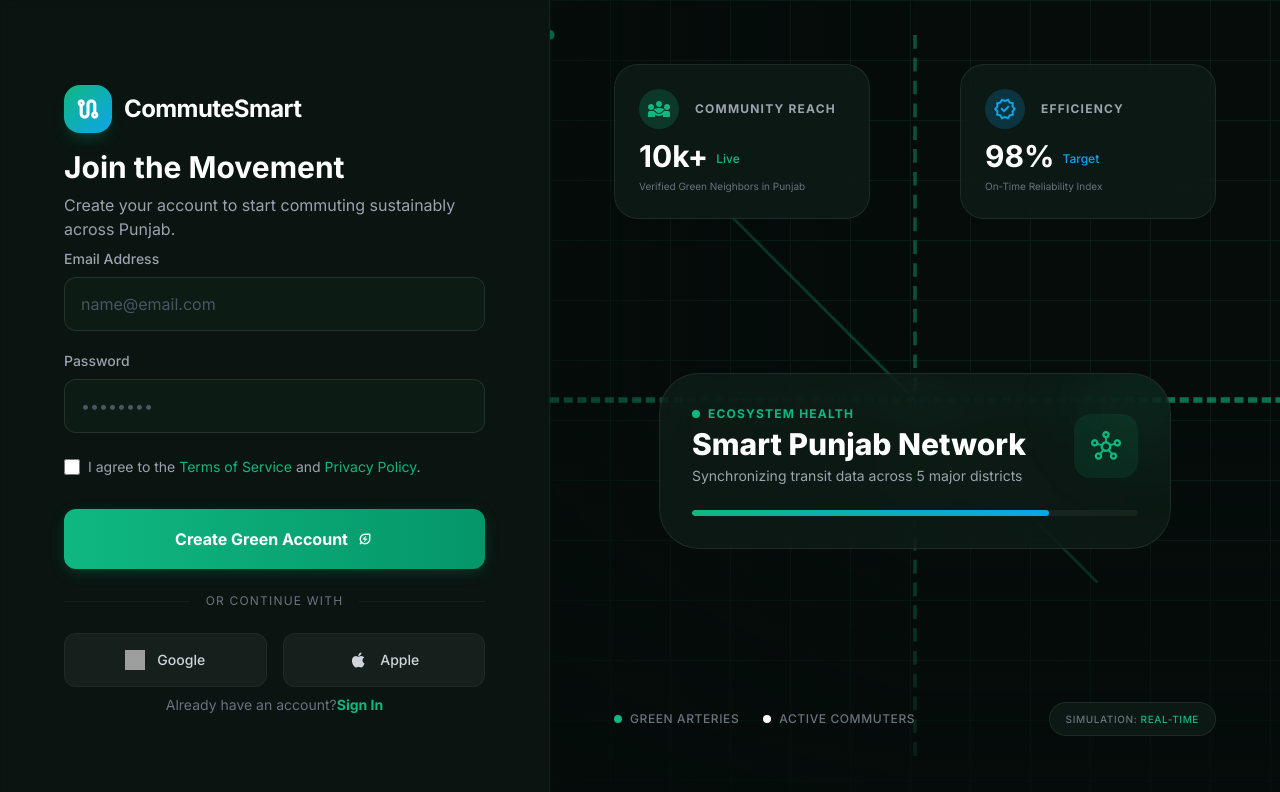
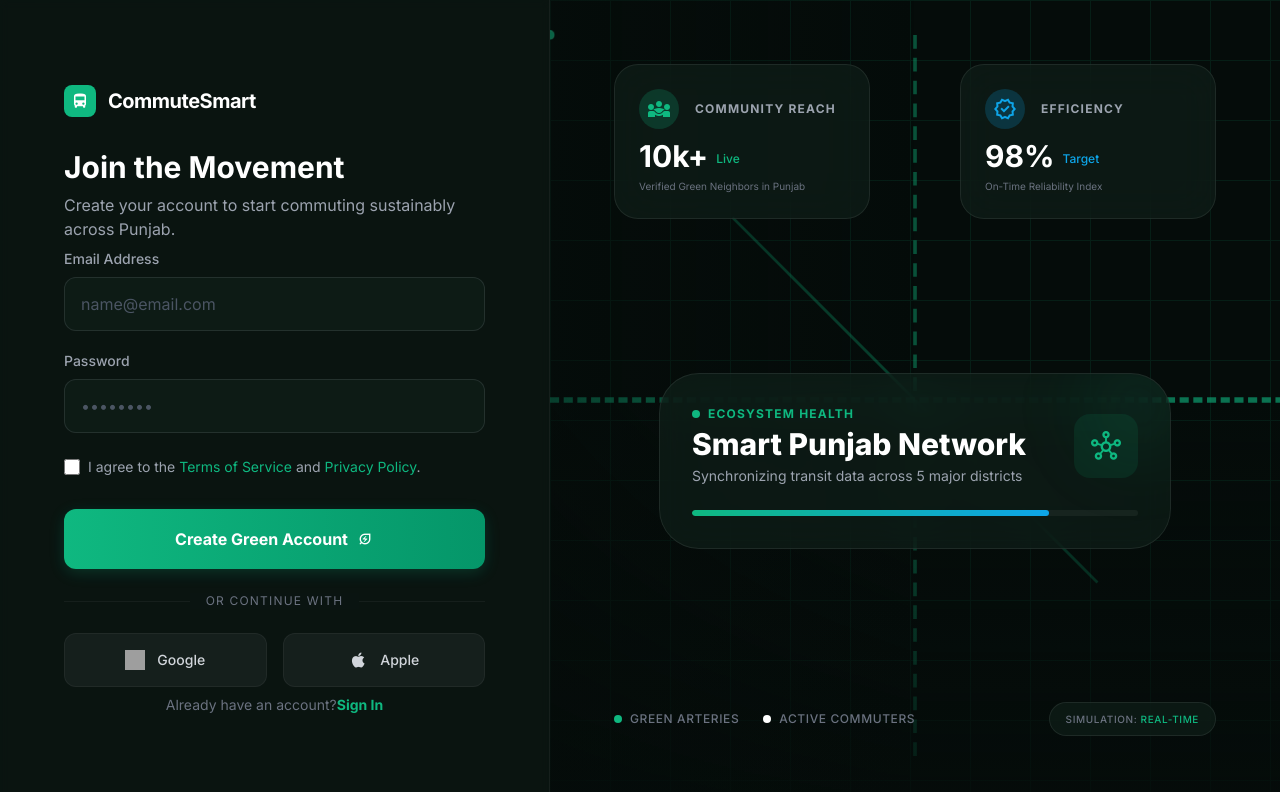
Before and after one commit to Sukhpreet-Singh2428/CommuteSmart, a React (Vite) app in the folder frontend/: page /register in a window 1280 px wide. Shown: the top 792 px of the page. Built offline with nearby package versions, Linux system fonts and the light colour scheme; no server answers; grey boxes are pictures that could not be loaded.

Commit message:
changing icons so that all pages have uniform icons

```diff
--- a/frontend/src/pages/Alerts.tsx
+++ b/frontend/src/pages/Alerts.tsx
@@ -140,9 +140,11 @@ export function Alerts() {
     <div className="min-h-screen w-full flex flex-col bg-[#0a1411]">
       {/* Navigation */}
       <nav className="h-16 flex items-center justify-between px-6 border-b border-primary/20 bg-[#0a1411]/80 backdrop-blur-md z-50">
-        <div className="flex items-center gap-2">
-          <div className="w-8 h-8 rounded bg-[#0fb880] flex items-center justify-center text-white font-bold text-lg shadow-[0_0_15px_rgba(15,184,128,0.4)]">C</div>
-          <span className="font-bold text-xl tracking-tight text-white">Commute<span className="text-[#0fb880]">Smart</span></span>
+        <div className="flex items-center gap-3">
+          <div className="w-8 h-8 rounded-lg bg-primary flex items-center justify-center">
+            <span className="material-icons text-white text-lg">directions_bus</span>
+          </div>
+          <span className="font-bold text-xl tracking-tight text-white">CommuteSmart</span>
         </div>
         <div className="hidden md:flex items-center gap-8">
           <Link className="text-gray-400 hover:text-white transition-colors text-sm font-medium" to="/dashboard">Dashboard</Link>
--- a/frontend/src/pages/Dashboard.tsx
+++ b/frontend/src/pages/Dashboard.tsx
@@ -531,8 +531,10 @@ export function Dashboard() {
       {/* Navigation */}
       <nav className="h-16 flex items-center justify-between px-8 border-b border-primary/20 bg-[#0a1411]/80 backdrop-blur-md z-50 relative">
         <div className="flex items-center gap-3">
-          <div className="w-8 h-8 rounded bg-[#0fb880] flex items-center justify-center text-white font-bold text-lg shadow-[0_0_15px_rgba(15,184,128,0.4)]">C</div>
-          <span className="font-bold text-xl tracking-tight text-white">Commute<span className="text-[#0fb880]">Smart</span></span>
+          <div className="w-8 h-8 rounded-lg bg-primary flex items-center justify-center">
+            <span className="material-icons text-white text-lg">directions_bus</span>
+          </div>
+          <span className="font-bold text-xl tracking-tight text-white">CommuteSmart</span>
         </div>
         <div className="hidden md:flex items-center justify-center flex-1 gap-12">
           <Link className="text-[#0fb880] border-b-2 border-[#0fb880] h-16 flex items-center text-sm font-medium" to="/dashboard">Dashboard</Link>
--- a/frontend/src/pages/Login.tsx
+++ b/frontend/src/pages/Login.tsx
@@ -41,10 +41,10 @@ export function Login() {
       <div className="w-full lg:w-[450px] xl:w-[550px] flex flex-col justify-center p-8 lg:p-16 z-20 relative bg-background-dark/80 backdrop-blur-sm border-r border-white/5">
         <div className="w-full max-w-md mx-auto my-2">
           <div className="flex items-center gap-3 mb-8">
-            <div className="w-12 h-12 rounded-2xl bg-gradient-to-br from-primary to-secondary flex items-center justify-center shadow-lg shadow-primary/20">
-              <span className="material-symbols-outlined text-white font-bold">route</span>
+            <div className="w-8 h-8 rounded-lg bg-primary flex items-center justify-center">
+              <span className="material-icons text-white text-lg">directions_bus</span>
             </div>
-            <span className="font-bold text-2xl tracking-tight text-white">CommuteSmart</span>
+            <span className="font-bold text-xl tracking-tight text-white">CommuteSmart</span>
           </div>
 
           <div className="mb-3">
--- a/frontend/src/pages/Profile.tsx
+++ b/frontend/src/pages/Profile.tsx
@@ -106,9 +106,11 @@ export function Profile() {
     <div className="min-h-screen w-full flex flex-col bg-[#0a1411]">
       {/* Navigation */}
       <nav className="h-16 flex items-center justify-between px-6 border-b border-primary/20 bg-[#0a1411]/80 backdrop-blur-md z-50">
-        <div className="flex items-center gap-2">
-          <div className="w-8 h-8 rounded bg-[#0fb880] flex items-center justify-center text-white font-bold text-lg shadow-[0_0_15px_rgba(15,184,128,0.4)]">C</div>
-          <span className="font-bold text-xl tracking-tight text-white">Commute<span className="text-[#0fb880]">Smart</span></span>
+        <div className="flex items-center gap-3">
+          <div className="w-8 h-8 rounded-lg bg-primary flex items-center justify-center">
+            <span className="material-icons text-white text-lg">directions_bus</span>
+          </div>
+          <span className="font-bold text-xl tracking-tight text-white">CommuteSmart</span>
         </div>
         <div className="hidden md:flex items-center gap-8">
           <Link className="text-gray-400 hover:text-white transition-colors text-sm font-medium" to="/dashboard">Dashboard</Link>
--- a/frontend/src/pages/Register.tsx
+++ b/frontend/src/pages/Register.tsx
@@ -44,11 +44,11 @@ export function Register() {
 
       <div className="w-full lg:w-[450px] xl:w-[550px] flex flex-col justify-center p-8 lg:p-16 z-20 relative bg-background-dark/80 backdrop-blur-sm border-r border-white/5">
         <div className="w-full max-w-md mx-auto my-4">
-          <div className="flex items-center gap-3 mb-4">
-            <div className="w-12 h-12 rounded-2xl bg-gradient-to-br from-primary to-secondary flex items-center justify-center shadow-lg shadow-primary/20">
-              <span className="material-symbols-outlined text-white font-bold">route</span>
+          <div className="flex items-center gap-3 mb-8">
+            <div className="w-8 h-8 rounded-lg bg-primary flex items-center justify-center">
+              <span className="material-icons text-white text-lg">directions_bus</span>
             </div>
-            <span className="font-bold text-2xl tracking-tight text-white">CommuteSmart</span>
+            <span className="font-bold text-xl tracking-tight text-white">CommuteSmart</span>
           </div>
 
           <div className="mb-2">
```
